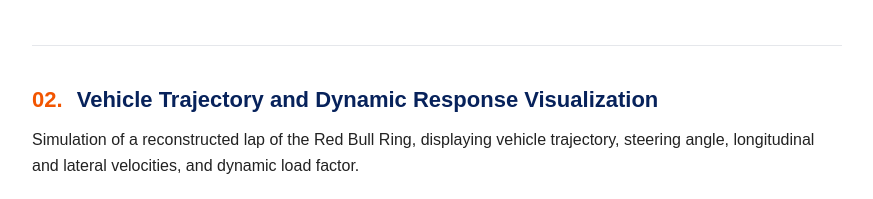
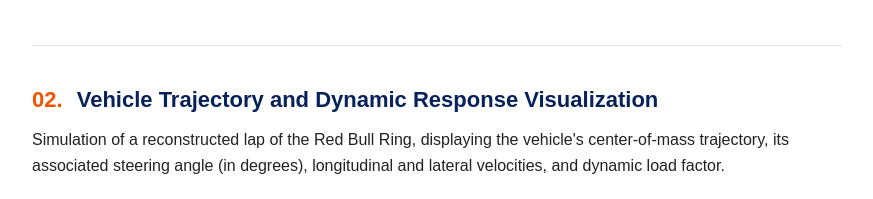
Before and after one commit to MarianaLecor/urucon-results, a plain HTML site: page index.html in a window 1280 px wide. Shown: the part 1224-1423 px from the top of the page, without its empty margins (203-1076 px from the left). Drawn offline with Linux system fonts and the light colour scheme.

Commit message:
Update index.html

```diff
--- a/index.html
+++ b/index.html
@@ -227,9 +227,9 @@
 
             <p>
                 Simulation of a reconstructed lap of the Red Bull Ring,
-                displaying vehicle trajectory, steering angle,
-                longitudinal and lateral velocities, and dynamic
-                load factor.
+                displaying the vehicle's center-of-mass trajectory, its
+                associated steering angle (in degrees), longitudinal and
+                lateral velocities, and dynamic load factor.
             </p>
 
             <figure class="video-block">
```
